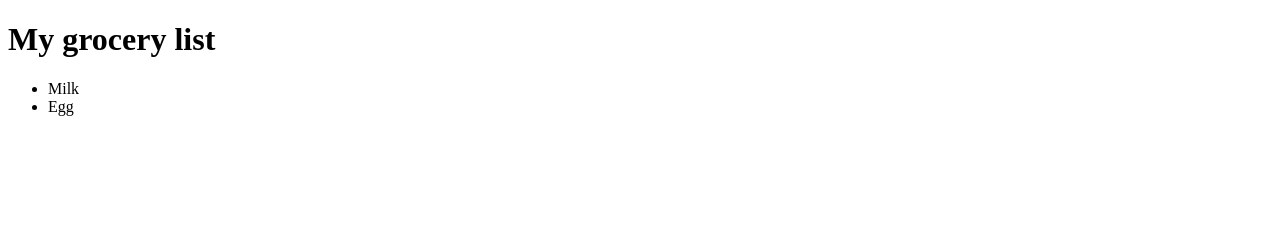
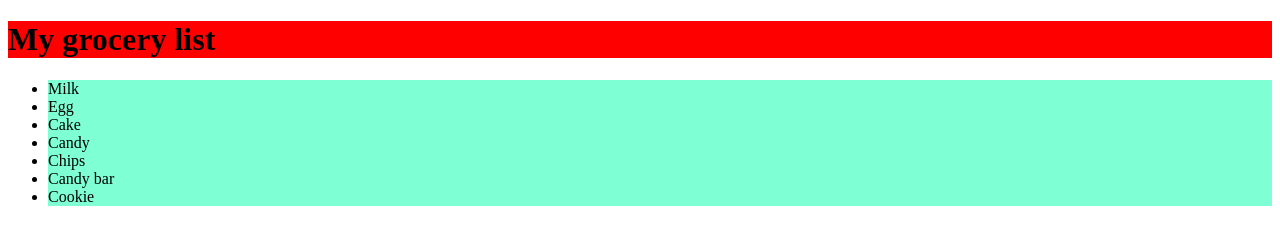
Before and after one commit to D-Dobrev/Git-Exercie, a plain HTML site: page index.html in a window 1280 px wide. Drawn offline with Linux system fonts and the light colour scheme.

Commit message:
Update index.html

```diff
--- a/index.html
+++ b/index.html
@@ -5,12 +5,25 @@
     <meta http-equiv="X-UA-Compatible" content="IE=edge">
     <meta name="viewport" content="width=device-width, initial-scale=1.0">
     <title>Document</title>
+    <style>
+        h1 {
+            background-color: red;
+        }
+        li {
+            background-color: aquamarine;
+        }
+    </style>
 </head>
 <body>
     <h1>My grocery list</h1>
     <ul>
         <li>Milk</li>
         <li>Egg</li>
+        <li>Cake</li>
+        <li>Candy</li>
+        <li>Chips</li>
+        <li>Candy bar</li>
+        <li>Cookie</li>
     </ul>
 
 </body>
```
